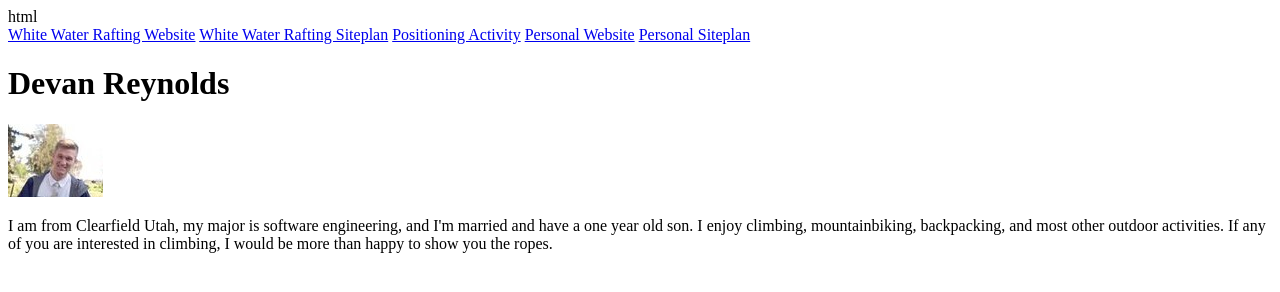
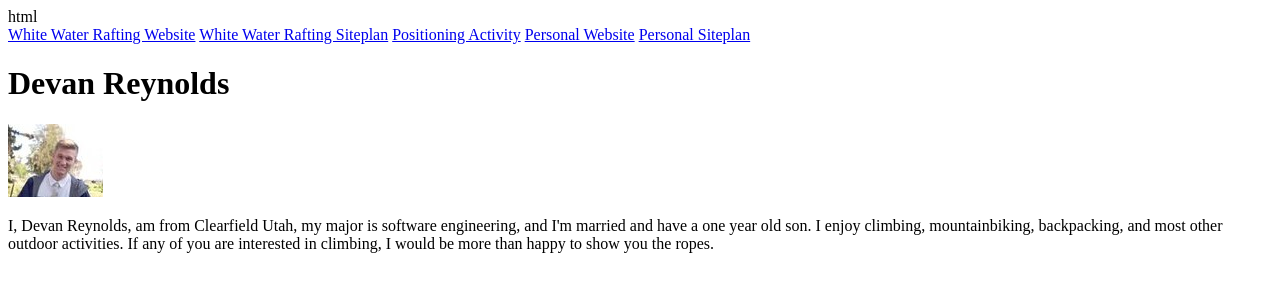
Before and after one commit to DevanRay/wdd130, a plain HTML site: page index.html in a window 1280 px wide. Drawn offline with Linux system fonts and the light colour scheme.

Commit message:
I added my name to a paragraph.

```diff
--- a/index.html
+++ b/index.html
@@ -13,6 +13,6 @@
         </nav>
         <h1> Devan Reynolds</h1>
         <Img src="pop.jpg" alt="Image of Devan"> </Img>
-        <p> I am from Clearfield Utah, my major is software engineering, and I'm married and have a one year old son. I enjoy climbing, mountainbiking, backpacking, and most other outdoor activities. If any of you are interested in climbing, I would be more than happy to show you the ropes.   </p>
+        <p> I, Devan Reynolds, am from Clearfield Utah, my major is software engineering, and I'm married and have a one year old son. I enjoy climbing, mountainbiking, backpacking, and most other outdoor activities. If any of you are interested in climbing, I would be more than happy to show you the ropes.   </p>
     </body>
  </html>
```
